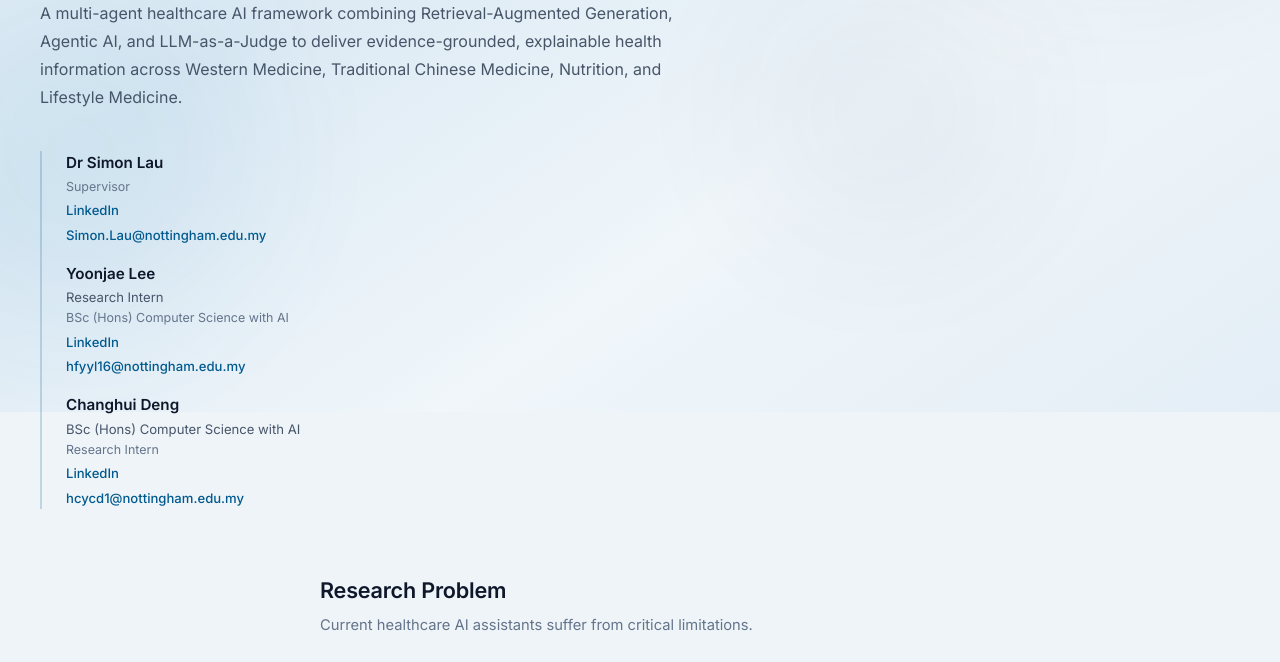
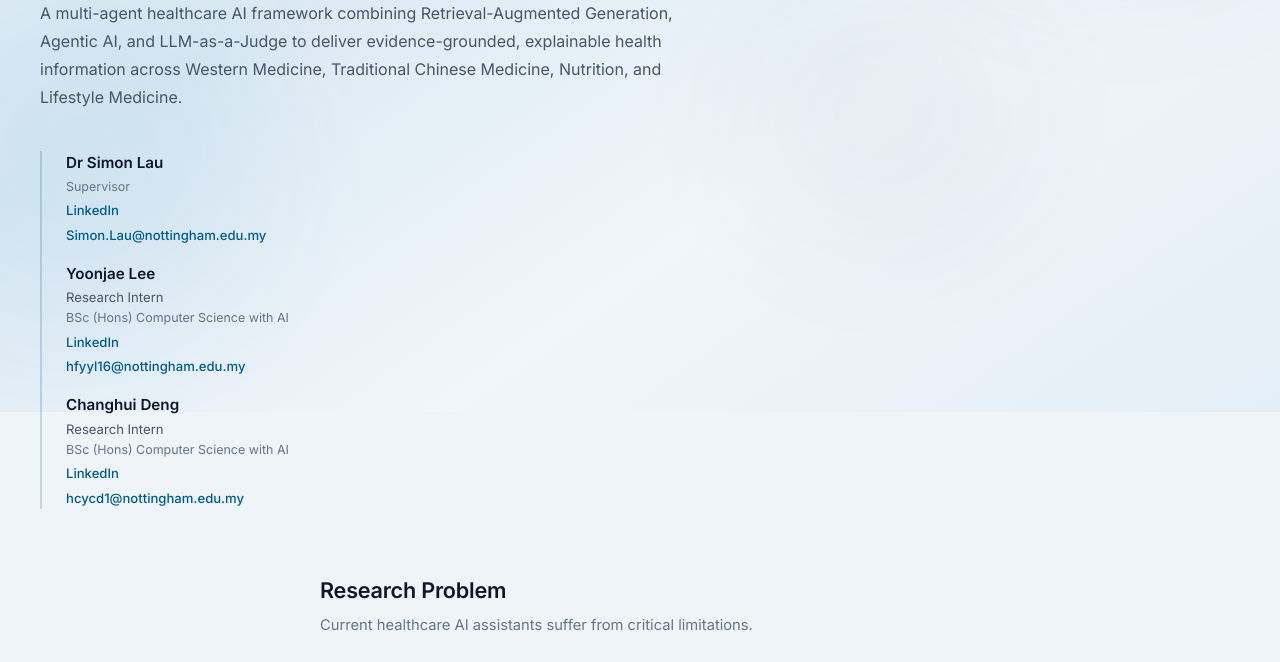
Before and after one commit to Yoonjae7/Multi-LLM-as-a-Judge-RAG-Architecture-for-Medical-Consensus, a plain HTML site: page index.html in a window 1280 px wide. Shown: the part 388-1050 px from the top of the page. Drawn offline with Linux system fonts and the light colour scheme.

Commit message:
change some people info (again)

```diff
--- a/index.html
+++ b/index.html
@@ -67,8 +67,8 @@
           </li>
           <li>
             <span class="member-name">Changhui Deng</span>
-            <span class="member-major">BSc (Hons) Computer Science with AI</span>
-            <span class="member-role">Research Intern</span>
+            <span class="member-major">Research Intern</span>
+            <span class="member-role">BSc (Hons) Computer Science with AI</span>
             <div class="member-links">
               <a href="https://www.linkedin.com/" target="_blank" rel="noopener noreferrer" class="member-link">LinkedIn</a>
               <a href="mailto:hcycd1@nottingham.edu.my" class="member-link">hcycd1@nottingham.edu.my</a>
```
